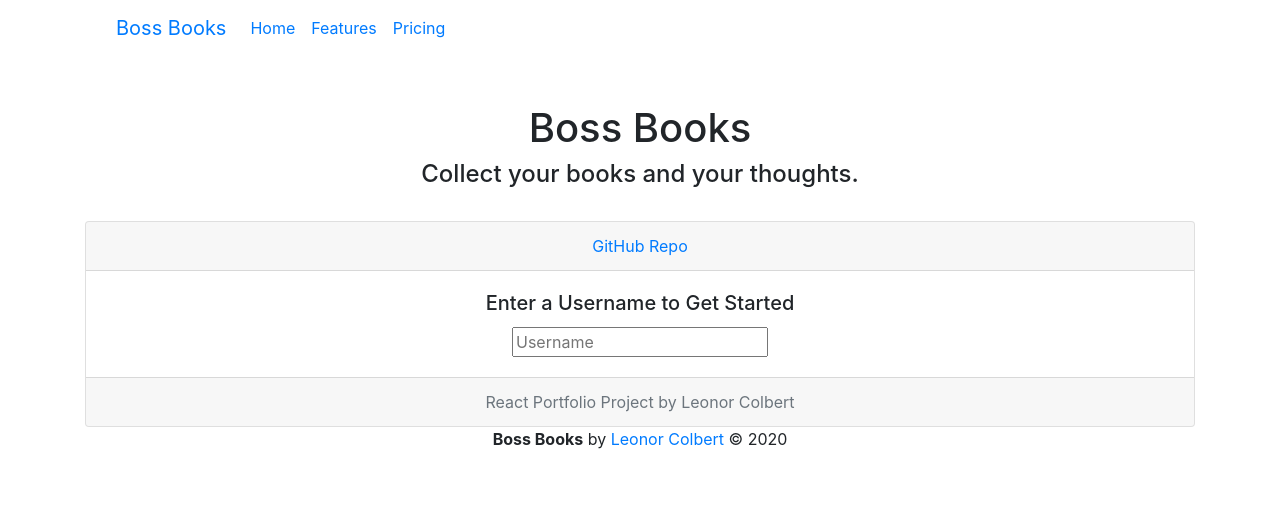
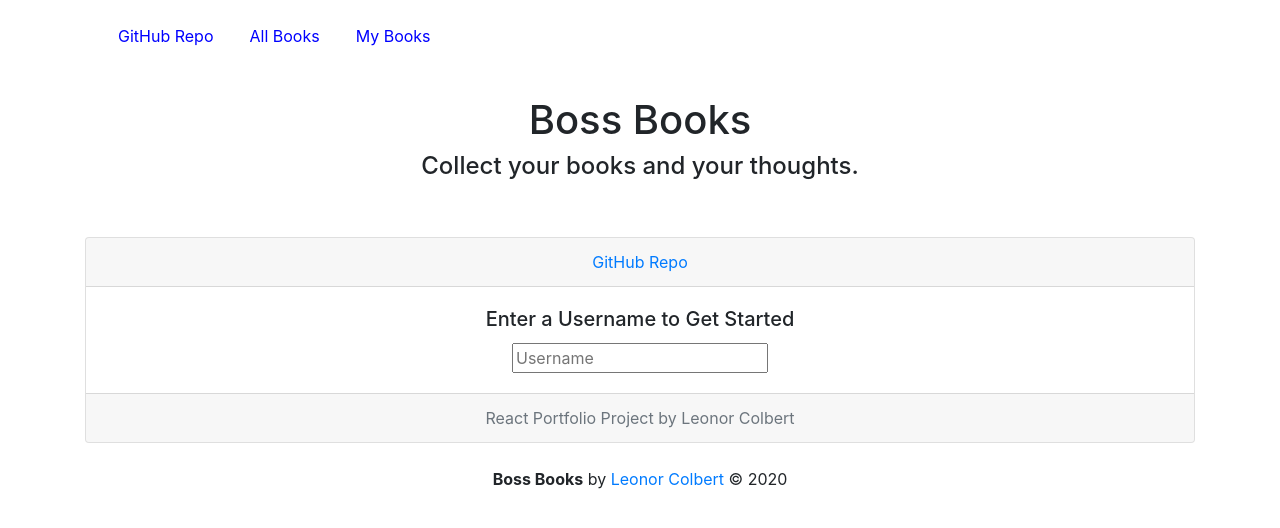
Before and after one commit to LeonorPDX/react-books-app, a React (Create React App) app in the folder books-frontend/: page / in a window 1280 px wide. Shown: the top 528 px of the page. Built offline with nearby package versions, Linux system fonts and the light colour scheme.

Commit message:
Restyled nav bar to be simpler and use react-router-dom nav links

```diff
--- a/books-frontend/src/NavBar.js
+++ b/books-frontend/src/NavBar.js
@@ -1,37 +1,26 @@
 import React from 'react';
+import { NavLink } from 'react-router-dom';
+
+const link = {
+  width: '100px',
+  padding: '12px',
+  margin: '0 6px 6px',
+  textDecoration: 'none',
+  color: 'blue',
+}
 
 class NavBar extends React.Component {
 
     render() {
-        return (
-        <nav className="navbar navbar-expand-lg">
+        return (  // make this into two columns, one on left with all books and my books, on the right the links to external resources (github, video, blog)
+          <div className="container">
+            <br />
+            <a style={link} href="https://github.com/LeonorPDX/react-books-app">GitHub Repo</a>
 
-            <div className="container">
+            <NavLink to='/books' exact style={link} activeStyle={{ background: 'lightgrey' }}>All Books</NavLink>
 
-              <a className="navbar-brand" href="http://localhost:3000">Boss Books</a>
-
-              <button className="navbar-toggler" type="button" data-toggle="collapse" data-target="#basicExampleNav"
-                aria-controls="basicExampleNav" aria-expanded="false" aria-label="Toggle navigation">
-                <span className="navbar-toggler-icon"></span>
-              </button>
-
-              <div className="collapse navbar-collapse" id="basicExampleNav">
-
-                <ul className="navbar-nav mr-auto">
-                  <li className="nav-item active">
-                    <a className="nav-link" href="http://localhost:3000">Home</a>
-                  </li>
-                  <li className="nav-item">
-                    <a className="nav-link" href="http://localhost:3000">Features</a>
-                  </li>
-                  <li className="nav-item">
-                    <a className="nav-link" href="http://localhost:3000">Pricing</a>
-                  </li>
-
-                </ul>
-              </div>
-            </div>
-        </nav>
+            <NavLink to='/users' exact style={link} activeStyle={{ background: 'lightgrey' }}>My Books</NavLink>
+          </div>
         )
     }
 }
--- a/books-frontend/src/components/users/SignIn.js
+++ b/books-frontend/src/components/users/SignIn.js
@@ -25,6 +25,8 @@
     render() {
 
         return (
+            <div>
+                <br />
             <div className="card text-center">
                 <div className="card-header">
                     <a href="https://github.com/LeonorPDX/react-books-app">GitHub Repo</a>
@@ -39,6 +41,8 @@
                     React Portfolio Project by Leonor Colbert
                 </div>
             </div>
+            <br />
+            </div>
         )
     }
 
```
